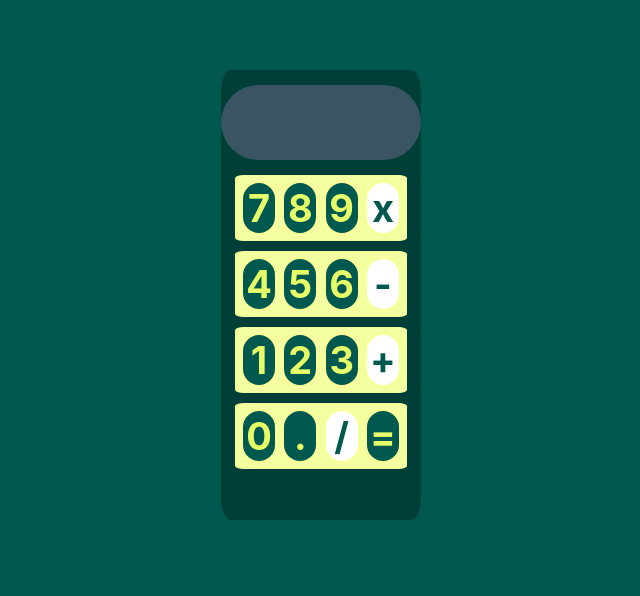
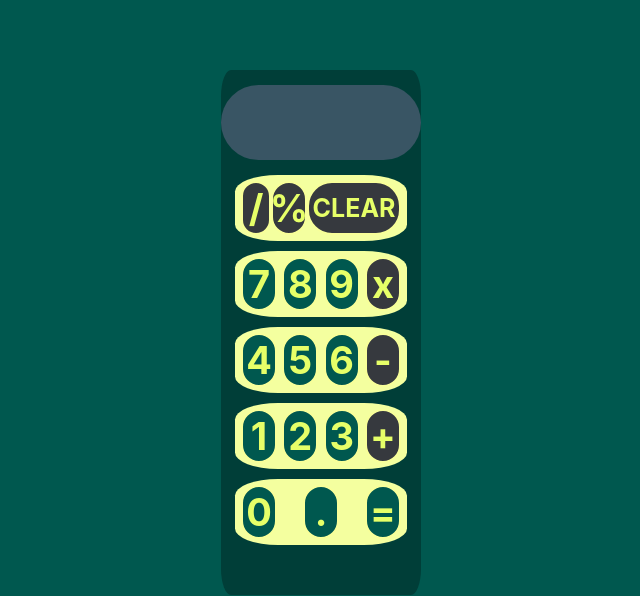
Before and after one commit to ByCheno/undercut-calculator, a React (Create React App) app: page / in a window 1280 px wide. Shown: the part 184-780 px from the top of the page, without its empty margins (319-959 px from the left). Built offline with nearby package versions, Linux system fonts and the light colour scheme; the HTML template or start-up script is replaced by a standard one.

Commit message:
Minors- Add styles and Clear-Button component

```diff
--- a/src/App.css
+++ b/src/App.css
@@ -18,7 +18,7 @@ html,body{
 .calculadora-container{
     margin-top: 50%;
     background-color: #003e38;
-    min-height: 450px;
+    min-height: 525px;
     border-radius: 5%;
     display: flex;
     flex-direction: column;
@@ -28,7 +28,7 @@ html,body{
 .operations-container{
     width: 80%;
     background-color: #f4ff9f;
-    border-radius: 5%;
+    border-radius: 25%;
     display: flex; /* Esto asegura que los botones se alineen horizontalmente */
     justify-content: space-between; /* Distribuye los botones uniformemente en el espacio disponible */
     margin-top: 5%;
--- a/src/App.js
+++ b/src/App.js
@@ -2,6 +2,7 @@ import './App.css';
 import logo from './img/amLogo.webp';
 import Button from './components/Button';
 import Visor from './components/Visor';
+import ClearButton from './components/Clear-Button';
 
 function App() {
   return (
@@ -11,6 +12,11 @@ function App() {
         </div>
         <div className='calculadora-container'>
             <Visor />
+            <div className='operations-container'>
+              <Button child='/'/>
+              <Button child='%'/>
+              <ClearButton child='CLEAR'/>
+            </div>
             <div className='operations-container'>
               <Button child='7'/>
               <Button child='8'/>
@@ -32,7 +38,6 @@ function App() {
             <div className='operations-container'>
               <Button child='0'/>
               <Button child='.'/>
-          <Button child='/'/>
               <Button child='='/>
             </div>
         </div>
--- /dev/null
+++ b/src/components/Clear-Button.js
@@ -0,0 +1,13 @@
+import React from "react";
+import '../css/Clear-Button.css';
+
+function ClearButton(props){
+    return(
+    <div className="Clear-Button">
+        {props.child}
+    </div>
+    );
+}
+
+
+export default ClearButton;
--- a/src/css/Button.css
+++ b/src/css/Button.css
@@ -15,10 +15,10 @@
 }
 
 .button-container:hover{
-background-color: #dce8ff;
+background-color: #1800b1;
 }
 
 .operator{
-background-color: rgb(255, 255, 255);
-color: #00584f;
+background-color: #36393e;
+color: #e6ff68;
 }
--- /dev/null
+++ b/src/css/Clear-Button.css
@@ -0,0 +1,15 @@
+.Clear-Button{
+    width: 110px;
+    display: flex;
+    justify-content: center;
+    align-items: center;
+    /* margin-left: 50%; */
+    background-color: #36393e;
+    color: #e6ff68;
+    font-weight: bold;
+    font-size: 25px;
+    border-radius: 25px;
+    border: 2px solid rgb(248, 255, 153);
+    cursor: pointer;
+    user-select: none;
+}
```
Lines whose indentation alone changed are shown as unchanged.
